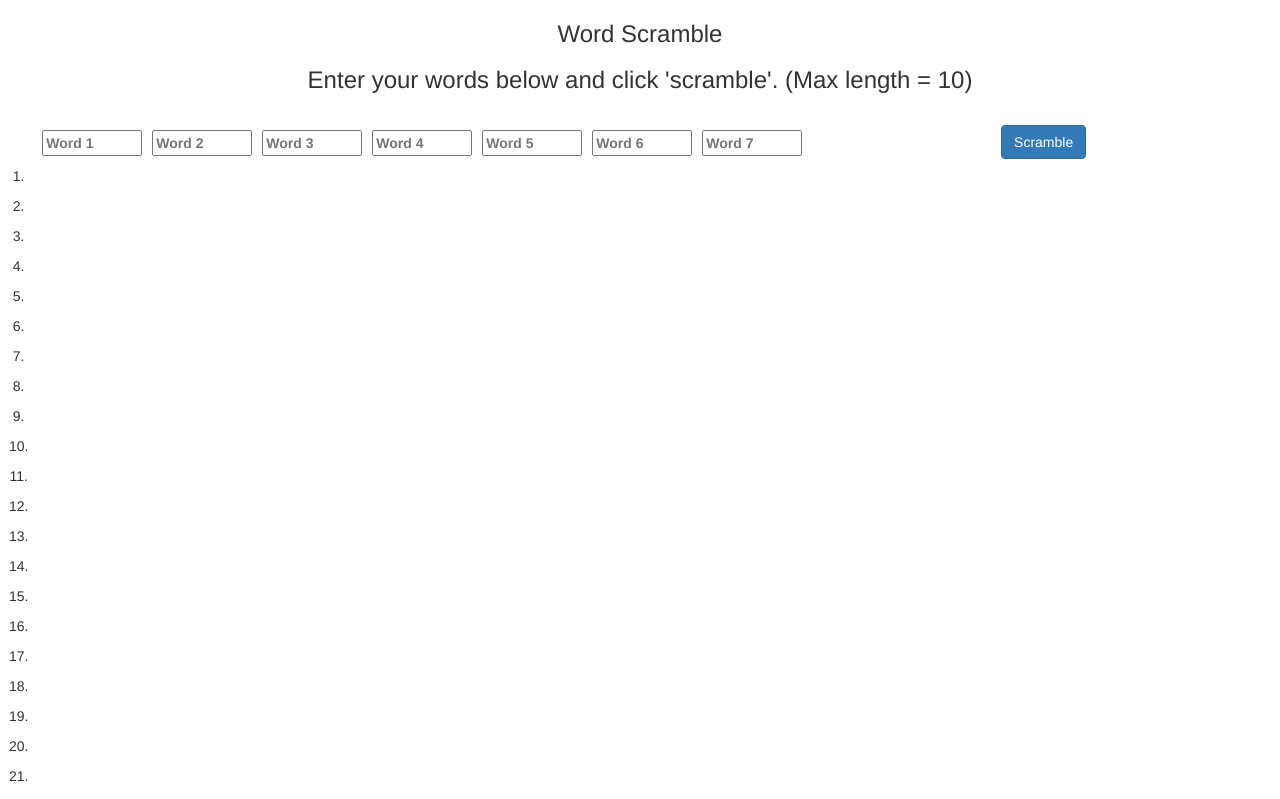
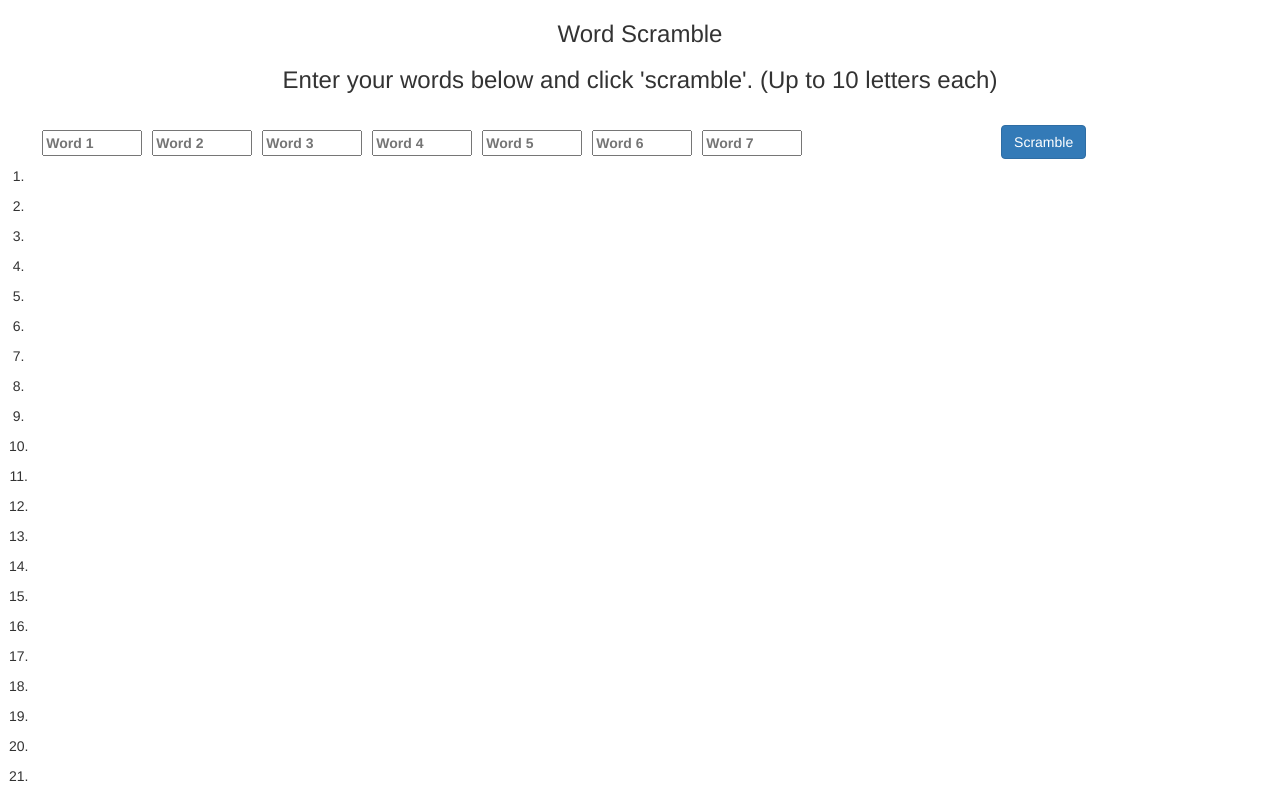
Before and after one commit to aih/dropitanddraw, a plain HTML site: page scramble.html in a window 1280 px wide. Shown: the top 799 px of the page. Drawn offline with nearby package versions, Linux system fonts and the light colour scheme.

Commit message:
Fix title

```diff
--- a/scramble.html
+++ b/scramble.html
@@ -23,7 +23,7 @@
     <body ng-app="myApp" ng-controller="mainController" ng-cloak>
         <div class="navbar">
             <h3>Word Scramble</h3>
-            <h3>Enter your words below and click 'scramble'. (Max length = 10)</h3>
+            <h3>Enter your words below and click 'scramble'. (Up to 10 letters each)</h3>
         </div>
         <button ng-click="makeScramble()" class="btn btn-primary">
             Scramble
```
